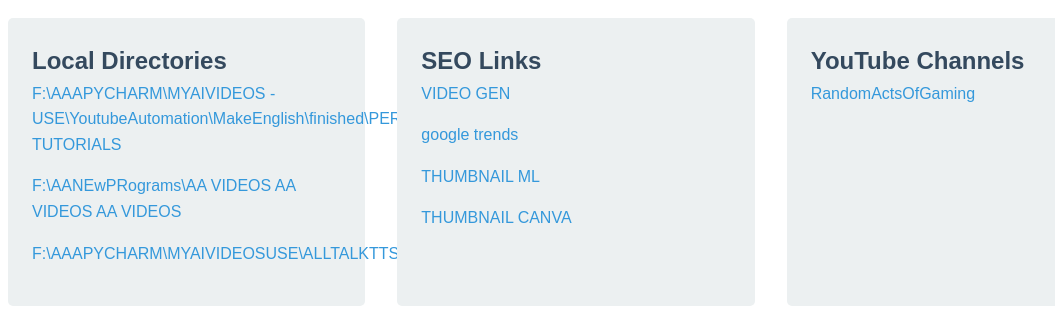
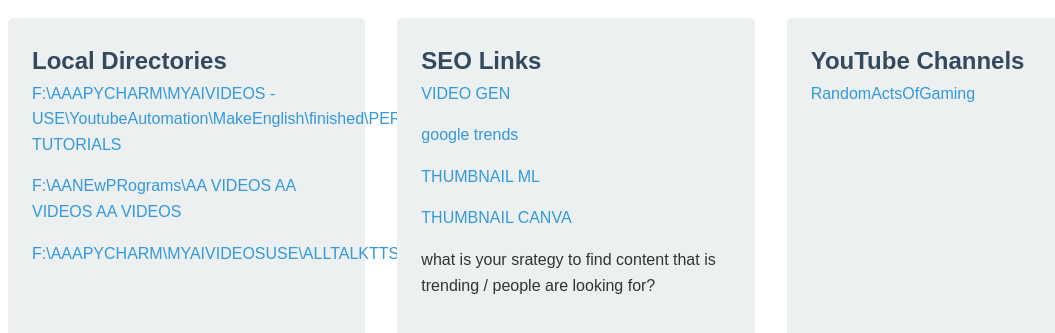
Before and after one commit to ExecutedPoorly/WebsiteTest, a plain HTML site: page index.html in a window 1280 px wide. Shown: the part 97-430 px from the top of the page, without its empty margins (64-1119 px from the left). Drawn offline with Linux system fonts and the light colour scheme.

Commit message:
Update index.html

```diff
--- a/index.html
+++ b/index.html
@@ -26,6 +26,7 @@
                     <li><a href="https://trends.google.com/trends/explore?geo=CA&q=%2Fm%2F01940j">google trends</a></li>
                     <li><a href="https://pixlr.com/">THUMBNAIL ML</a></li>
                     <li><a href="https://www.canva.com/design/DAGUpN6Rfy4/ow9XfizjG5NghpUosyXNsQ/edit?ui=eyJEIjp7IlAiOnsiQiI6ZmFsc2V9fX0">THUMBNAIL CANVA</a></li>
+                    <li>what is your srategy to find content that is trending / people are looking for?</li>
                     <!-- <li><a href="#">Contact</a></li> -->
                 </ul>
             </div>
```
